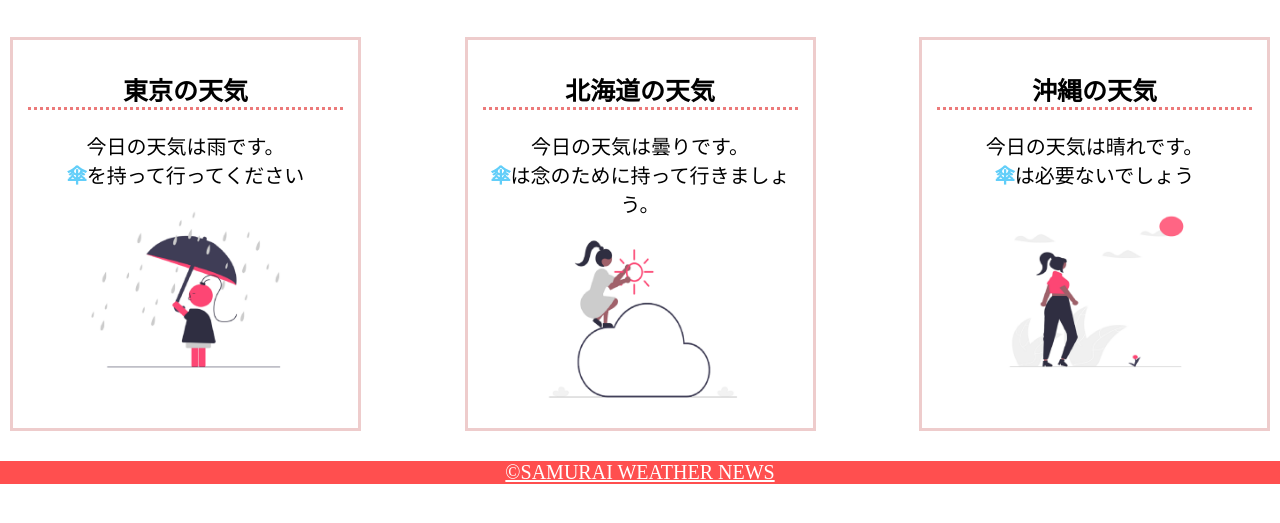
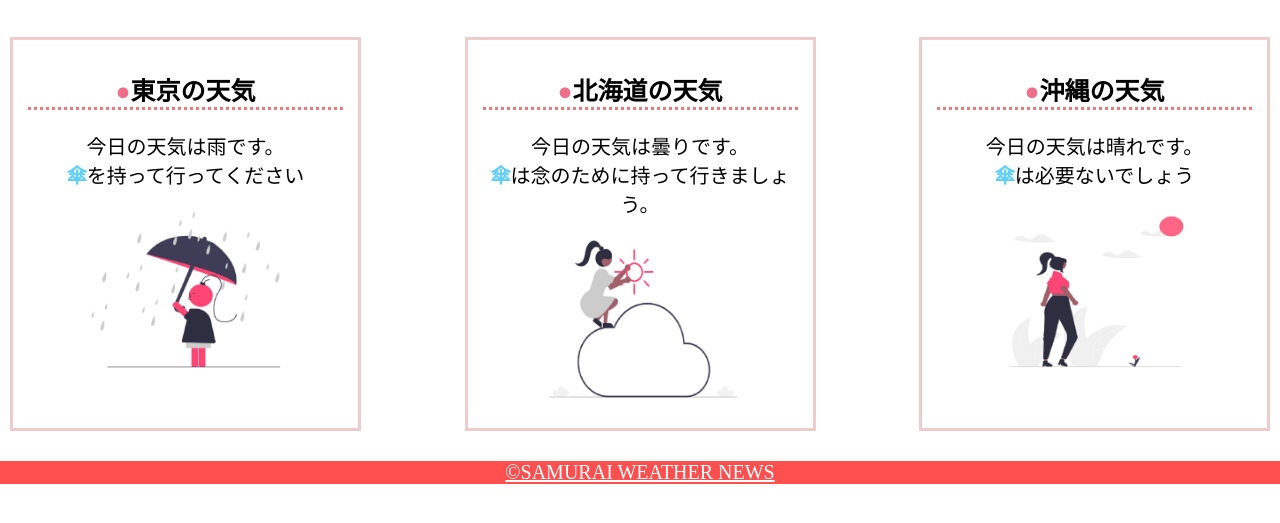
Before and after one commit to hidekiti42/-html-css-basic-kadai, a plain HTML site: page kadai_022/kadai_022.html in a window 1280 px wide. Shown: the part 49-572 px from the top of the page. Drawn offline with Linux system fonts and the light colour scheme.

Commit message:
課題22章再提出です。

```diff
--- a/kadai_022/style.css
+++ b/kadai_022/style.css
@@ -41,8 +41,8 @@ h2 {
 }
 
 h2::before {
-  content:"●"
-  color; rgb(239, 122, 122);
+  content:"●";
+  color: rgb(239, 111, 139);
 }
 
 .contents p:nth-of-type(2)::first-letter {
```
